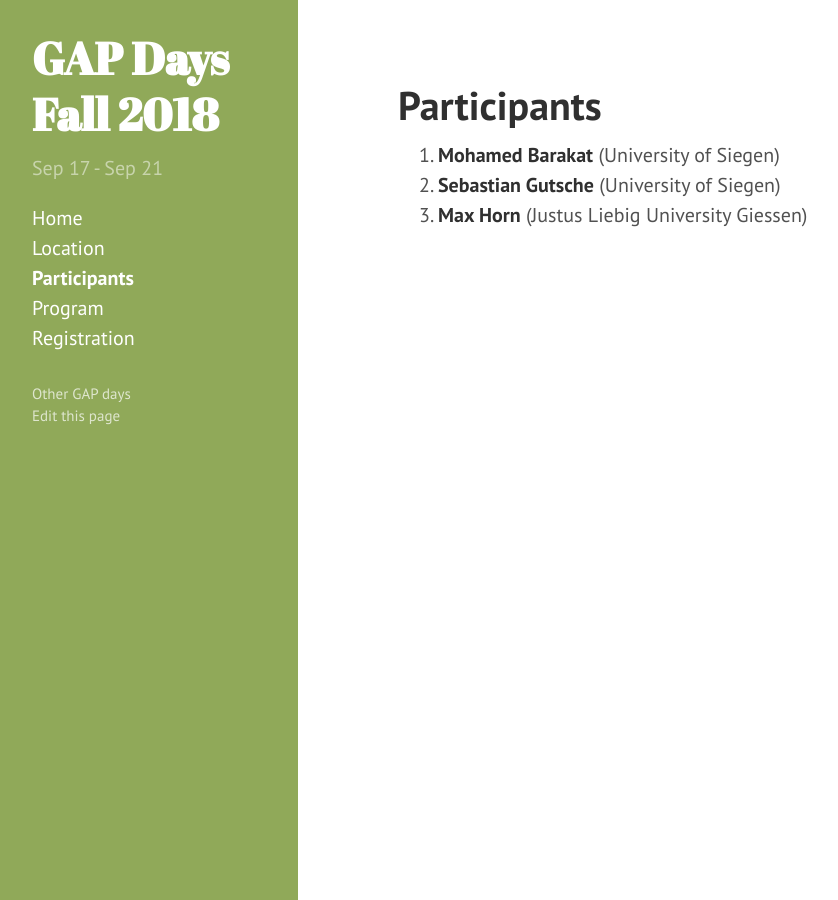
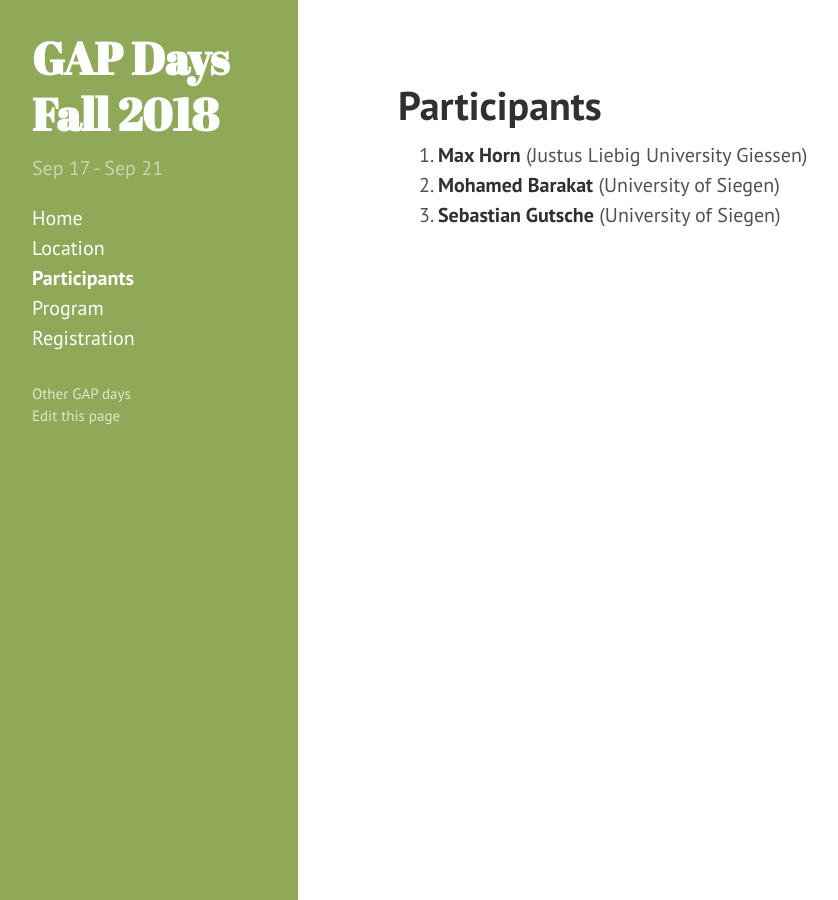
Before and after one commit to sebasguts/gapdays2018-fall, a Jekyll site: the page built from participants.md, in a window 1280 px wide. Shown: the whole page, without its empty margins (2-840 px from the left). Built offline with Jekyll 4.4.1, drawn with Linux system fonts in a browser that asks for light colours.

Commit message:
Automatically sort participants name alphabetically

```diff
--- a/participants.md
+++ b/participants.md
@@ -4,7 +4,8 @@ title: Participants
 ---
 
 <ol>
-{% for p in site.data.participants %}
+{% assign participant_list = site.data.participants | sort_natural:"name" %}
+{% for p in participant_list %}
   <li>
     <strong>{{ p.name }}</strong>
     {% if p.affiliation != null %} ({{ p.affiliation }}){% endif %}
```
